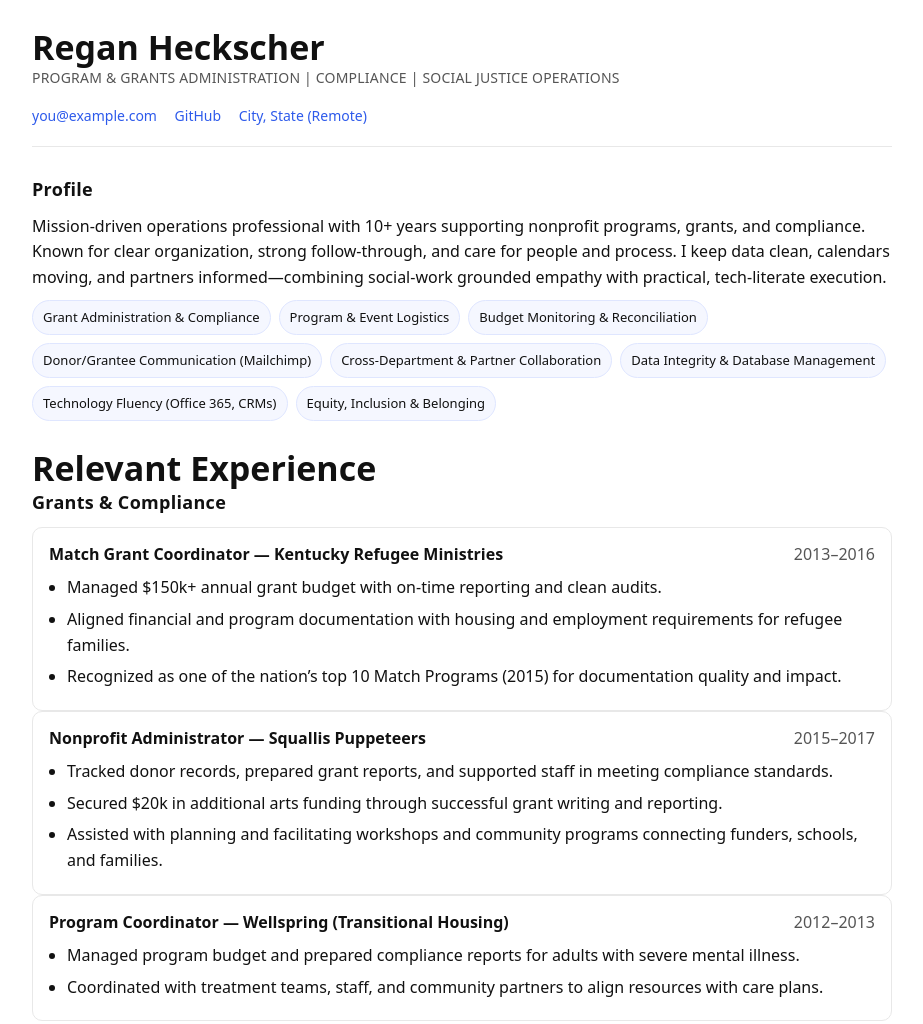
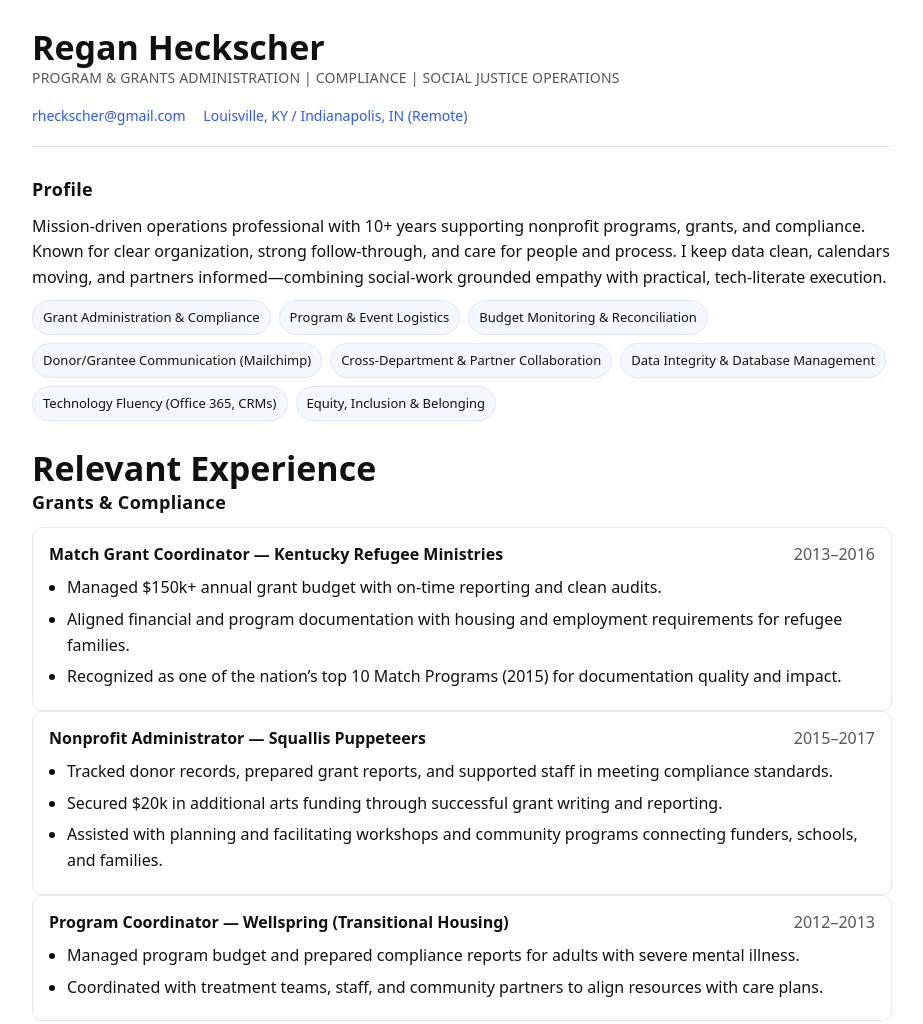
Before and after one commit to reganbogen/regan-portfolio, a plain HTML site: page index.html in a window 1280 px wide. Shown: the top 1024 px of the page, without its empty margins (178-1101 px from the left). Drawn offline with Linux system fonts and the light colour scheme.

Commit message:
changed email and updated location

```diff
--- a/index.html
+++ b/index.html
@@ -61,9 +61,8 @@
       </div>
       <div class="contact">
         <!-- 👉 Update these links/email -->
-        <a href="mailto:you@example.com">you@example.com</a>
-        <a href="https://github.com/yourusername" target="_blank" rel="noopener">GitHub</a>
-        <a href="#" aria-disabled="true">City, State (Remote)</a>
+        <a href="mailto:rheckscher@gmail.com">rheckscher@gmail.com</a>
+        <a href="#" aria-disabled="true">Louisville, KY / Indianapolis, IN (Remote)</a>
       </div>
     </header>
 
```
